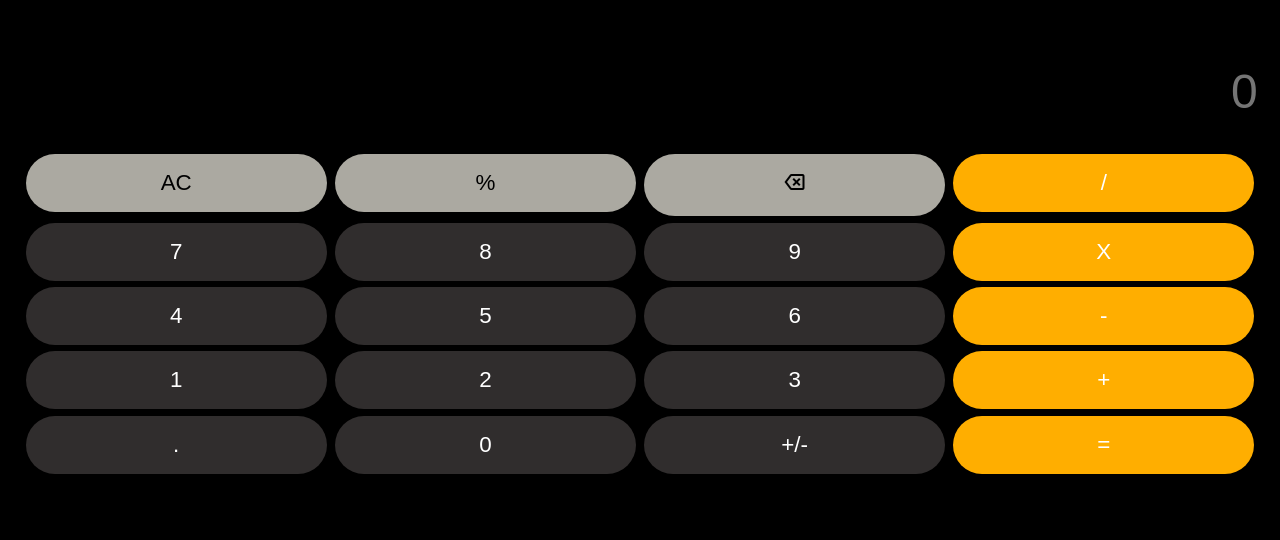
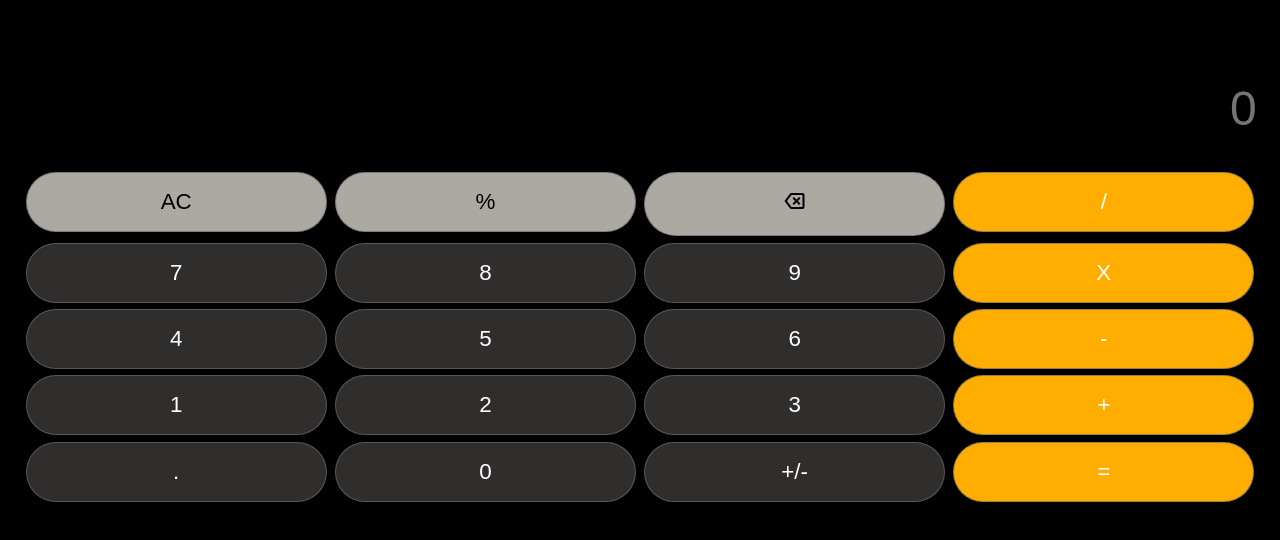
Before and after one commit to yemataferry/calculator, a plain HTML site: page index.html in a window 1280 px wide. Drawn offline with nearby package versions, Linux system fonts and the light colour scheme.

Commit message:
calculator html and css done

```diff
--- a/assets/styles/style.css
+++ b/assets/styles/style.css
@@ -1,4 +1,4 @@
-*{
+* {
   margin: 0;
   padding: 0;
   box-sizing: border-box;
@@ -13,10 +13,10 @@ body {
   display: flex;
   flex-direction: column;
   margin: 0 1.4rem;
-  padding-top: 3rem;
+  padding-top: 4rem;
 }
 
-.display  {
+.display {
   width: 100%;
   height: 100%;
   border: none;
@@ -29,7 +29,7 @@ body {
   padding: 1rem 0;
   background-color: #000000c7;
   color: white;
-  border: 0px solid #000000c7;
+  border: 0.01px solid #000000c7;
   font-size: 3rem;
   text-align: right;
 }
@@ -49,7 +49,7 @@ button {
   padding: 1rem;
   width: 100%;
   height: 100%;
-  border: 0px solid #6e6b6bb0;
+  border: 0.01px solid #6e6b6bb0;
   border-radius: 10rem;
   color: white;
   background-color: #464242b0;
```
